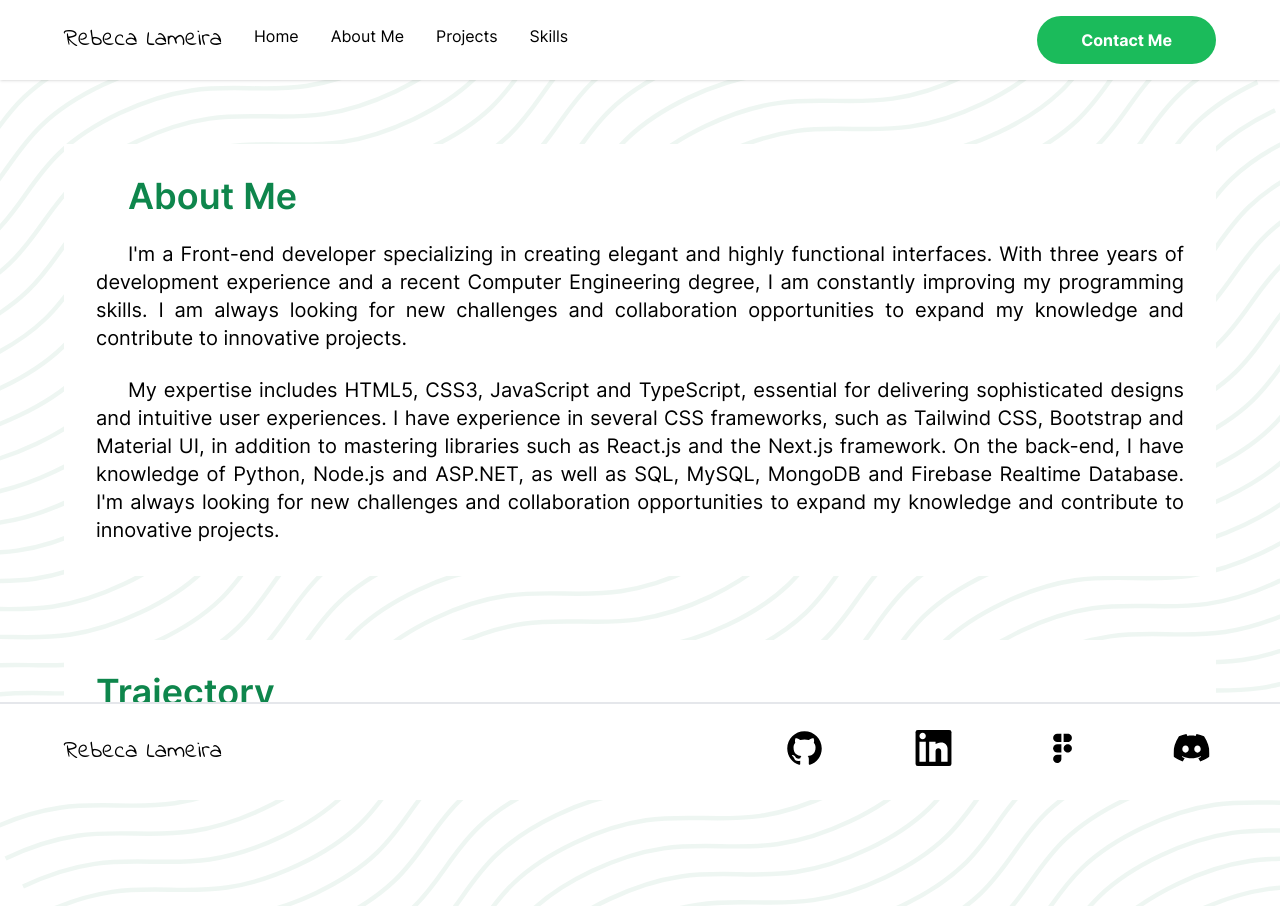
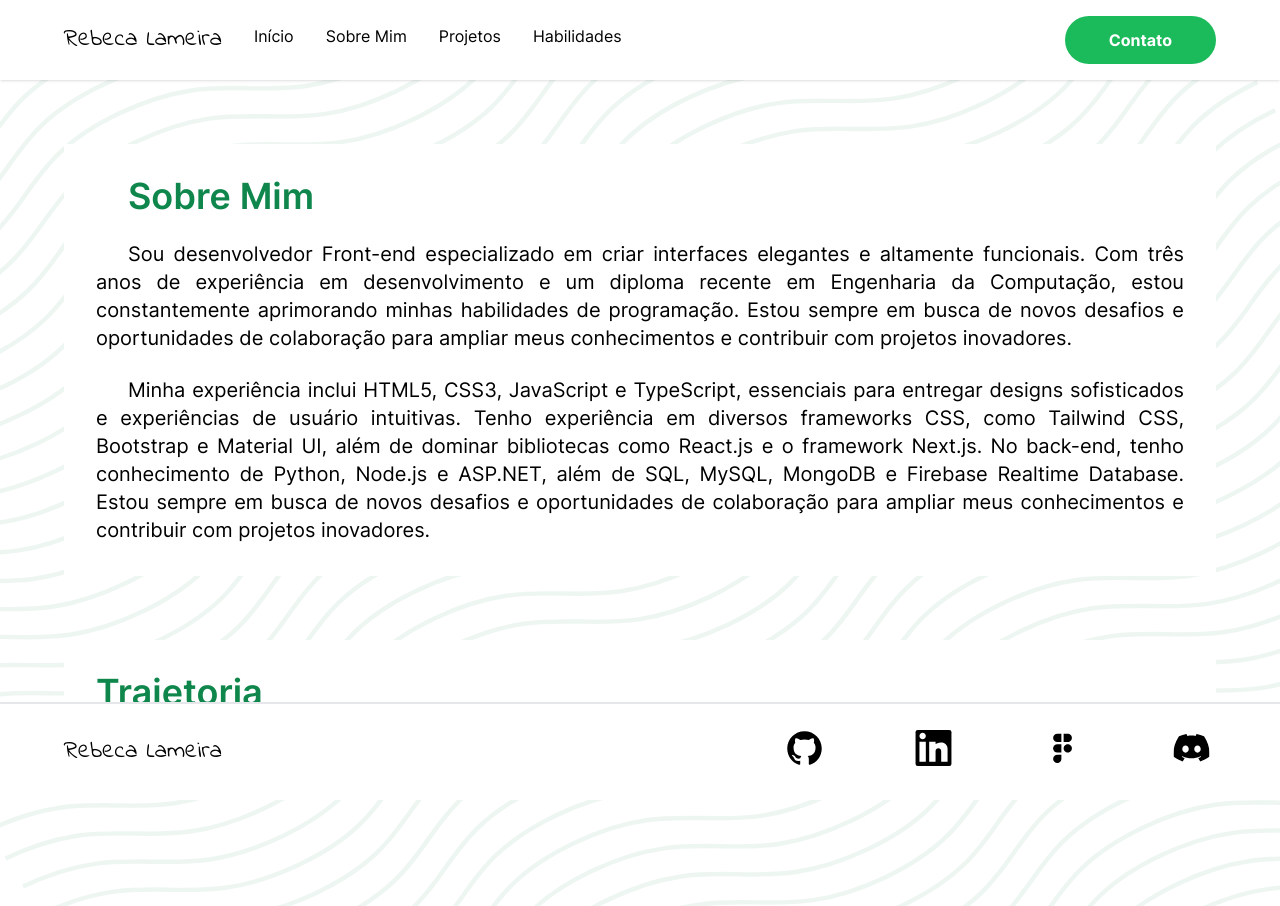
Before and after one commit to RebecaLameira/my-portfolio, a Next.js app: page /AboutMe in a window 1280 px wide. Built offline with nearby package versions, Linux system fonts and the light colour scheme.

Commit message:
Temporary replacement.

```diff
--- a/src/components/Header/Header.tsx
+++ b/src/components/Header/Header.tsx
@@ -8,11 +8,11 @@ const Header = () => {
 		<header className="flex flex-wrap m-2 p-4 items-center justify-around mobile:flex-wrap-reverse">
 			<div className="laptop:justify-center mobile:justify-center">
 				<h1 className="bg-white container w-60 h-20 p-2 font-julius font-black text-4xl my-8">
-					{i18n.t("landingPage.title1")} <br />
-					{i18n.t("landingPage.title2")}
+					DESENVOLVEDORA <br />
+					FRONT-END
 				</h1>
 				<p className="bg-white text-base p-2">
-					{i18n.t("landingPage.subtitle")}
+					Front-end focado no React, Typescript, Next.js
 				</p>
 				<Button className="my-8">
 					{
--- a/src/components/NavBar/NavLinks/NavLinks.tsx
+++ b/src/components/NavBar/NavLinks/NavLinks.tsx
@@ -1,13 +1,12 @@
 import Link from "next/link";
-import { i18n } from "@/translate/i18n";
 
 const NavLinks = () => {
 	return (
 		<div className="flex gap-8 laptop:shrink mobile:text-lg">
-			<Link href="/">{i18n.t("navbar.navlinks.link1")}</Link>
-			<Link href="/AboutMe"> {i18n.t("navbar.navlinks.link2")}</Link>
-			<Link href="/Projects"> {i18n.t("navbar.navlinks.link3")}</Link>
-			<Link href="/Skills"> {i18n.t("navbar.navlinks.link4")}</Link>
+			<Link href="/">Início</Link>
+			<Link href="/AboutMe"> Sobre Mim</Link>
+			<Link href="/Projects">Projetos </Link>
+			<Link href="/Skills"> Habilidades</Link>
 		</div>
 	);
 };
--- a/src/pages/AboutMe.tsx
+++ b/src/pages/AboutMe.tsx
@@ -2,8 +2,6 @@ import Footer from "@/components/Footer/Footer";
 import Navbar from "@/components/NavBar/Navbar";
 import Title from "@/components/Title/Title";
 import Head from "next/head";
-
-import { i18n } from "@/translate/i18n";
 
 export default function AboutMe() {
 	return (
@@ -11,15 +9,33 @@ export default function AboutMe() {
 			<Head>
 				<title>About Me - Portfolio Rebeca Lameira</title>
 			</Head>
-			<Navbar path="/Contact">{i18n.t("aboutmePage.button")}</Navbar>
+			<Navbar path="/Contact">Contato</Navbar>
 			<div>
 				<article className="bg-white m-16 p-8 grid gap-6 indent-8 text-xl text-justify mobile:text-sm">
-					<Title>{i18n.t("aboutmePage.title1")}</Title>
-					<p>{i18n.t("aboutmePage.textp1")}</p>
-					<p>{i18n.t("aboutmePage.textp2")}</p>
+					<Title>Sobre Mim</Title>
+					<p>
+						Sou desenvolvedor Front-end especializado em criar interfaces
+						elegantes e altamente funcionais. Com três anos de experiência em
+						desenvolvimento e um diploma recente em Engenharia da Computação,
+						estou constantemente aprimorando minhas habilidades de programação.
+						Estou sempre em busca de novos desafios e oportunidades de
+						colaboração para ampliar meus conhecimentos e contribuir com
+						projetos inovadores.
+					</p>
+					<p>
+						Minha experiência inclui HTML5, CSS3, JavaScript e TypeScript,
+						essenciais para entregar designs sofisticados e experiências de
+						usuário intuitivas. Tenho experiência em diversos frameworks CSS,
+						como Tailwind CSS, Bootstrap e Material UI, além de dominar
+						bibliotecas como React.js e o framework Next.js. No back-end, tenho
+						conhecimento de Python, Node.js e ASP.NET, além de SQL, MySQL,
+						MongoDB e Firebase Realtime Database. Estou sempre em busca de novos
+						desafios e oportunidades de colaboração para ampliar meus
+						conhecimentos e contribuir com projetos inovadores.
+					</p>
 				</article>
 				<section className="bg-white m-16 p-8">
-					<Title>{i18n.t("aboutmePage.title2")}</Title>
+					<Title>Trajetoria</Title>
 				</section>
 			</div>
 			<Footer className="sticky" />
--- a/src/pages/Contact.tsx
+++ b/src/pages/Contact.tsx
@@ -4,50 +4,45 @@ import Input from "@/components/Input/Input";
 import Head from "next/head";
 import Button from "@/components/Button/Button";
 
-import { i18n } from "@/translate/i18n";
 export default function Contact() {
 	return (
 		<div>
 			<Head>
 				<title>Contact- Portfolio Rebeca Lameira</title>
 			</Head>
-			<Navbar path="/"> {i18n.t("contactPage.button1")}</Navbar>
+			<Navbar path="/"> Voltar</Navbar>
 			<section className="grid place-content-center">
 				<div
 					className="grid box-content my-10 p-8 h-[600px] w-[800px] justify-items-center bg-gradient-to-r from-[#26212C] via-[#376549] to-[#0E864C] rounded-[50px]
 				mobile:h-[550px] mobile:w-[303px] mobile:my-4"
 				>
 					<div className="grid text-white justify-items-center gap-4">
-						<h1 className="text-5xl font-bold mobile:text-2xl">
-							{i18n.t("contactPage.title1")}
-						</h1>
+						<h1 className="text-5xl font-bold mobile:text-2xl">Contate-me</h1>
 						<p className="text-xl mobile:text-base">
-							{i18n.t("contactPage.description")}
+							Gostou deste Portfólio? Ou você gostaria de me enviar uma
+							declaração.
 						</p>
 					</div>
 					<br />
 					<div>
 						<form className="grid gap-3 text-base">
 							<Input
-								label={i18n.t("contactPage.label1")}
-								placeholder={i18n.t("contactPage.placeholder1")}
+								label="Nome Completo *"
+								placeholder="Escreva seu nome..."
 							/>
 
+							<Input label="Email *" placeholder="Escreva seu email..." />
 							<Input
-								label={i18n.t("contactPage.label2")}
-								placeholder={i18n.t("contactPage.placeholder2")}
-							/>
-							<Input
-								label={i18n.t("contactPage.label3")}
+								label="Mensagem *"
 								className="h-32 text-start"
-								placeholder={i18n.t("contactPage.placeholder3")}
+								placeholder="Escreva sua mensagem..."
 							/>
 						</form>
 					</div>
 					<br />
 					<div>
 						<Button className="bg-tertiary text-xl mobile:text-sm ">
-							{i18n.t("contactPage.button2")}
+							Enviar
 						</Button>
 					</div>
 				</div>
--- a/src/pages/Projects.tsx
+++ b/src/pages/Projects.tsx
@@ -3,7 +3,6 @@ import Navbar from "@/components/NavBar/Navbar";
 import Footer from "@/components/Footer/Footer";
 import Head from "next/head";
 
-import { i18n } from "@/translate/i18n";
 import Image from "next/image";
 
 export default function Projects() {
@@ -12,12 +11,12 @@ export default function Projects() {
 			<Head>
 				<title>Projects - Portfolio Rebeca Lameira</title>
 			</Head>
-			<Navbar path="/Contact">{i18n.t("projectsPage.button")}</Navbar>
+			<Navbar path="/Contact">Contato</Navbar>
 
 			<div className="grid grid-cols-2 box-content my-10 p-8 h-[250px] bg-gradient-to-r from-[#17BFA8] to-[#0C5F55] items-center laptop:h-[150px] mobile:h-[100px] mobile:p-4">
 				<div>
 					<h1 className="font-julius text-white text-5xl tracking-[50px] laptop:text-2xl laptop:tracking-[30px] mobile:text-xl mobile:justify-self-center">
-						{i18n.t("projectsPage.title1")}
+						PROJETOS
 					</h1>
 				</div>
 				<div>
@@ -30,6 +29,7 @@ export default function Projects() {
 					/>
 				</div>
 			</div>
+			<Footer />
 		</div>
 	);
 }
--- a/src/pages/Skills.tsx
+++ b/src/pages/Skills.tsx
@@ -12,10 +12,10 @@ export default function Skills() {
 			<Head>
 				<title>Skills - Portfolio Rebeca Lameira</title>
 			</Head>
-			<Navbar path="/Contact">{i18n.t("skillsPage.button")}</Navbar>
+			<Navbar path="/Contact">Contato</Navbar>
 			<div className="bg-white m-14 p-8 indent-4">
 				<section className="grid gap-4">
-					<Title>{i18n.t("skillsPage.title1")}</Title>
+					<Title>Habilidades e Tecnologias</Title>
 					<Skill label="HTML" level="Advanced" percent={"w-5/6"}></Skill>
 					<Skill
 						label="CSS, Sass and Tailwind css"
@@ -41,7 +41,7 @@ export default function Skills() {
 				</section>
 				<br />
 				<section>
-					<Title>{i18n.t("skillsPage.title2")}</Title>
+					<Title>Habilidades Adicionais</Title>
 					<br />
 					<ul
 						className=" grid grid-cols-3 list-disc px-16 text-xl
--- a/src/pages/index.tsx
+++ b/src/pages/index.tsx
@@ -3,8 +3,6 @@ import Navbar from "@/components/NavBar/Navbar";
 import Footer from "@/components/Footer/Footer";
 import Header from "@/components/Header/Header";
 import Card from "@/components/Card/Card";
-
-import { i18n } from "@/translate/i18n";
 
 export default function HomePage() {
 	return (
@@ -13,7 +11,7 @@ export default function HomePage() {
 				<title>Home - Portfolio Rebeca Lameira</title>
 			</Head>
 
-			<Navbar path="/Contact"> {i18n.t("landingPage.button")}</Navbar>
+			<Navbar path="/Contact"> Contato</Navbar>
 
 			<Header />
 
--- a/src/translate/languages/pt.ts
+++ b/src/translate/languages/pt.ts
@@ -43,7 +43,7 @@ const messages = {
 				label3: "Mensagem *",
 				placeholder1: "Escreva seu nome...",
 				placeholder2: "Escreva seu email...",
-				placeholder3: "Escreva seu mensagem...",
+				placeholder3: "Escreva sua mensagem...",
 
 				button1: "Voltar",
 				button2: "Enviar",
```
